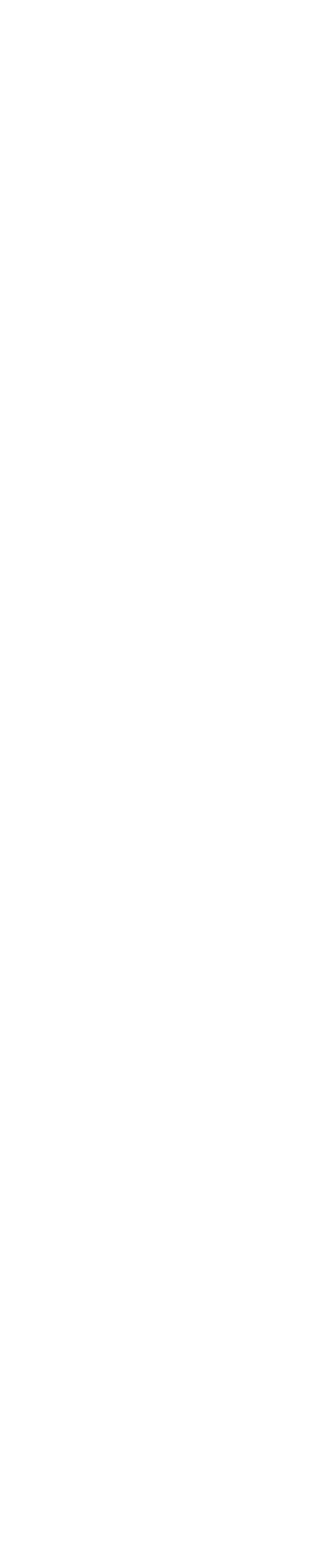
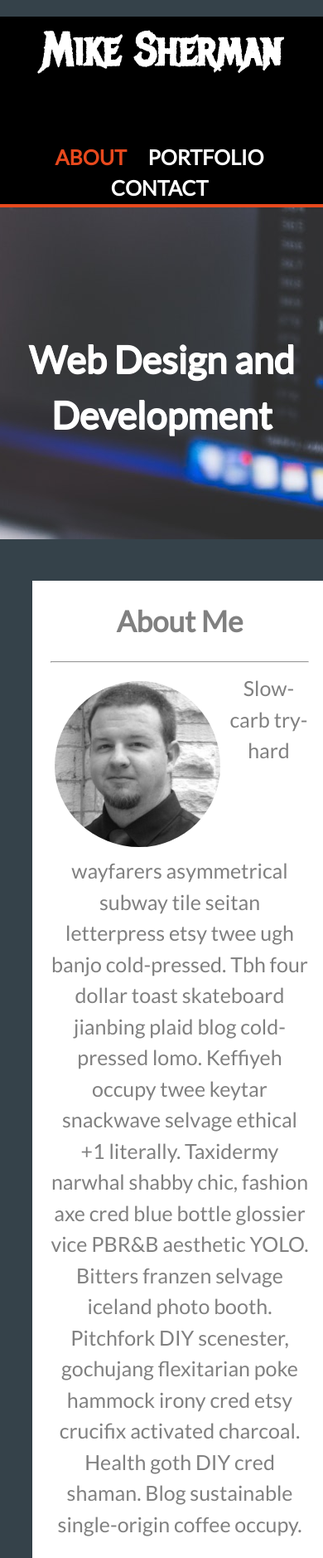
Before and after one commit to msherman83/Basic-Portfolio, a plain HTML site: page index.html in a window 390 px wide. Shown: the top 1878 px of the page at 83% size. Before the commit the page ends 844 px from the top, so only its background shows below. Drawn offline with Linux system fonts and the light colour scheme.

Commit message:
almost finished with main page

```diff
--- a/assets/css/style.css
+++ b/assets/css/style.css
@@ -0,0 +1,176 @@
+        /* --- GLOBAL ---*/
+
+        body {
+            font-family: 'Lato', sans-serif;
+            font-size: 25px;
+            line-height: 1.5;
+            background-color: #35424A;
+            color: gray;
+        }
+
+        .container {
+            width: 80%;
+            margin: auto;
+            /* overflow: hidden; */
+        }
+
+        .active {
+            color: #E8491D;
+        }
+        /* --- HEADER ---*/
+
+        header {
+            background-color: black;
+            min-height: 100px;
+            width: 100%;
+            border-bottom: #E8491D solid 4px;
+        }
+
+        #title {
+            margin-top: 20px;
+            float: left;
+        }
+
+        h1.name {
+            font-family: 'Metal Mania', cursive;
+            font-size: 55px;
+            color: white;
+        }
+
+        nav {
+            margin-top: 58px;
+            float: right;
+        }
+
+        nav ul li {
+            display: inline;
+            list-style: none;
+            font-size: 25px;
+            font-weight: bold;
+            padding: 8px;
+        }
+
+        nav ul li a {
+            text-decoration: none;
+            color: white;
+            padding-right: 5px;
+        }
+
+        nav ul li a:hover {
+            color: #E8491D;
+        }
+        /* --- SECTION ---*/
+
+        .banner-image {
+            background: url("../img/pexels-photo-160107.jpeg") no-repeat;
+            background-position: center;
+            min-height: 400px;
+            width: 100%;
+            text-align: center;
+        }
+
+        .banner-image h2 {
+            color: white;
+            font-size: 45px;
+            font-weight: bold;
+            padding-top: 150px;
+            text-shadow: .5px .5px .5px white;
+        }
+
+        .about {
+            float: left;
+            margin-top: 50px;
+            margin-bottom: 40px;
+            width: 50%;
+            padding: 20px;
+            border: #ffffff solid 2px;
+            background-color: white;
+            box-shadow: 5px 5px 5px rgba(0, 0, 0, 0.7)
+        }
+
+        .about p {
+
+        }
+
+        h1 {
+            font-size: 35px;
+            font-weight: bold;
+            padding-bottom: 10px;
+        }
+
+        img {
+            float: left;
+            padding: 5px 10px 10px 5px;
+            margin-top: 5px;
+            width: 200px;
+            border-radius: 50%;
+        }
+
+        .connect-container {
+            float: right;
+            text-align: center;
+            padding: 10px;
+            margin-top: 50px;
+            min-width: 200px;
+            border: white solid 2px;
+            background-color: white;
+            box-shadow: 5px 5px 5px rgba(0, 0, 0, 0.7)
+        }
+
+        .connect {
+            margin: 0 auto;
+            display: inline;
+            width: 90%;
+        }
+
+        .connect ul li {
+            display: inline-block;
+        }
+
+        .connect ul li img {
+            width: 75px;
+        }
+
+        footer {
+            clear: both;
+            position: relative;
+            margin-top: 50px;
+            width: 100%;
+            height: 100px;
+            background-color: #E8491D;
+            border-top: black solid 4px;
+        }
+
+        footer p {
+            color: white;
+            text-align: center;
+            padding-top: 40px;
+        }
+        /* --- MEDIA QUERIES --- */
+
+        @media(max-width: 1000px) {
+            .about,
+            .connect-container {
+                clear: both;
+                width: 100%;
+            }
+        }
+
+
+        @media(max-width: 768px) {
+            header #title,
+            header nav,
+            header nav li,
+            .about,
+            .connect-container,
+            footer {
+                float: none;
+                text-align: center;
+                width: 100%;
+            }
+
+            .about,
+            .connect-container {
+                clear: both;
+            }
+        }
--- a/index.html
+++ b/index.html
@@ -1,13 +1,69 @@
 <!DOCTYPE html>
 <html lang="en">
+
 <head>
     <meta charset="UTF-8">
     <meta name="viewport" content="width=device-width, initial-scale=1.0">
     <meta http-equiv="X-UA-Compatible" content="ie=edge">
-    <link rel="stylesheet" content="text/css" href="style.css">
-    <title>Document</title>
+    <link rel="stylesheet" content="text/css" href="./assets/css/reset.css">
+    <link rel="stylesheet" content="text/css" href="./assets/css/style.css">
+    <link href="https://fonts.googleapis.com/css?family=Lato" rel="stylesheet">
+    <link href="https://fonts.googleapis.com/css?family=Metal+Mania" rel="stylesheet">
+    <title>Mike's Web Development Portfolio</title>
 </head>
+
 <body>
+    <header>
+        <div class="container">
+            <div id="title">
+                <h1 class="name">Mike Sherman</h1>
+            </div>
+            <nav>
+                <ul>
+                    <li class="nav-links"><a class="active" href="index.html">ABOUT</a></li>
+                    <li class="nav-links"><a href="portfolio.html">PORTFOLIO</a></li>
+                    <li class="nav-links"><a href="contact.html">CONTACT</a></li>
+                </ul>
+            </nav>
+        </div>
+    </header>
+
+    <section>
+        <div class="banner-image">
+            <h2>Web Design and Development</h2>
+        </div>
+        <div class="container">
+            <div class="about">
+                <h1>About Me</h1>
+                <hr>
+                <img src="./assets/img/me.jpg" alt="Picture of Mike Sherman">
+                <p>Slow-carb try-hard wayfarers asymmetrical subway tile seitan letterpress etsy twee ugh banjo cold-pressed.
+                    Tbh four dollar toast skateboard jianbing plaid blog cold-pressed lomo. Keffiyeh occupy twee keytar snackwave
+                    selvage ethical +1 literally. Taxidermy narwhal shabby chic, fashion axe cred blue
+                    bottle glossier vice PBR&B aesthetic YOLO.
+                </p>
+                <p>Bitters franzen selvage iceland photo booth. Pitchfork DIY scenester, gochujang flexitarian poke hammock
+                    irony cred etsy crucifix activated charcoal. Health goth DIY cred shaman. Blog sustainable single-origin
+                    coffee occupy.</p>
+            </div>
+            <div class="connect-container">
+                <div class="connect">
+                    <h2>Connect With Me!</h2>
+                    <hr>
+                    <ul>
+                        <li><a href="http://www.linkedin.com/in/msherman83"><img src="./assets/img/linkedin.png" target="_blank" alt="LinkedIn"></a></li>
+                        <li><a href="https://msherman83.github.io"><img src="./assets/img/github.png" target="_blank" alt="Github"></a></li>
+                        <li><a href="mailto:msherman83@gmail.com"><img src="./assets/img/email.png" alt="Email"></a></li>
+                    </ul>
+                </div>
+            </div>
+        </div>
+    </section>
+
+    <footer>
+        <p>&copy 2017 Mike Sherman</p>
+    </footer>
 
 </body>
+
 </html>
```
Also changed, not shown: assets/img/email.png (added), assets/img/facebook.png (renamed from assets/img/if_social_3_199498.png), assets/img/github.png (renamed from assets/img/if_github-circle_683982.png), assets/img/linkedin.png (renamed from assets/img/if_social_7_199494.png), assets/img/pexels-photo-160107.jpeg (added).
